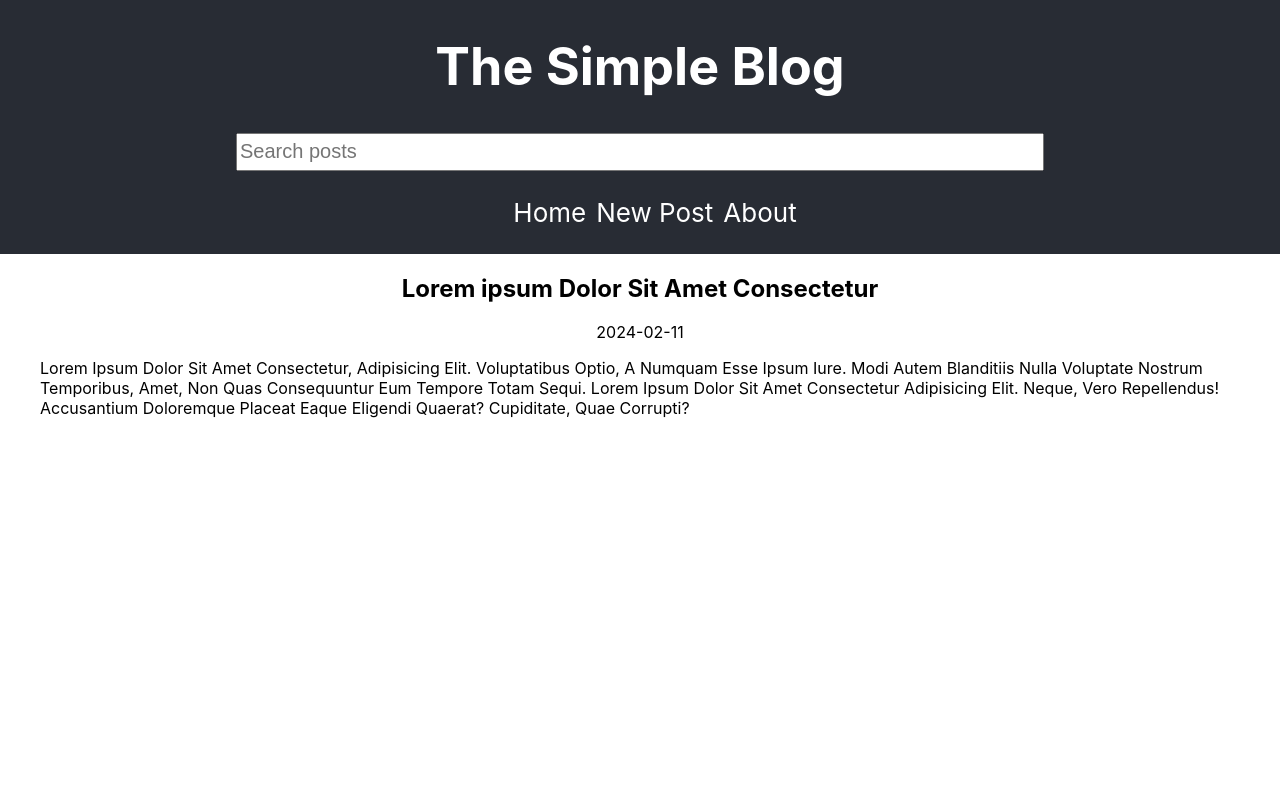
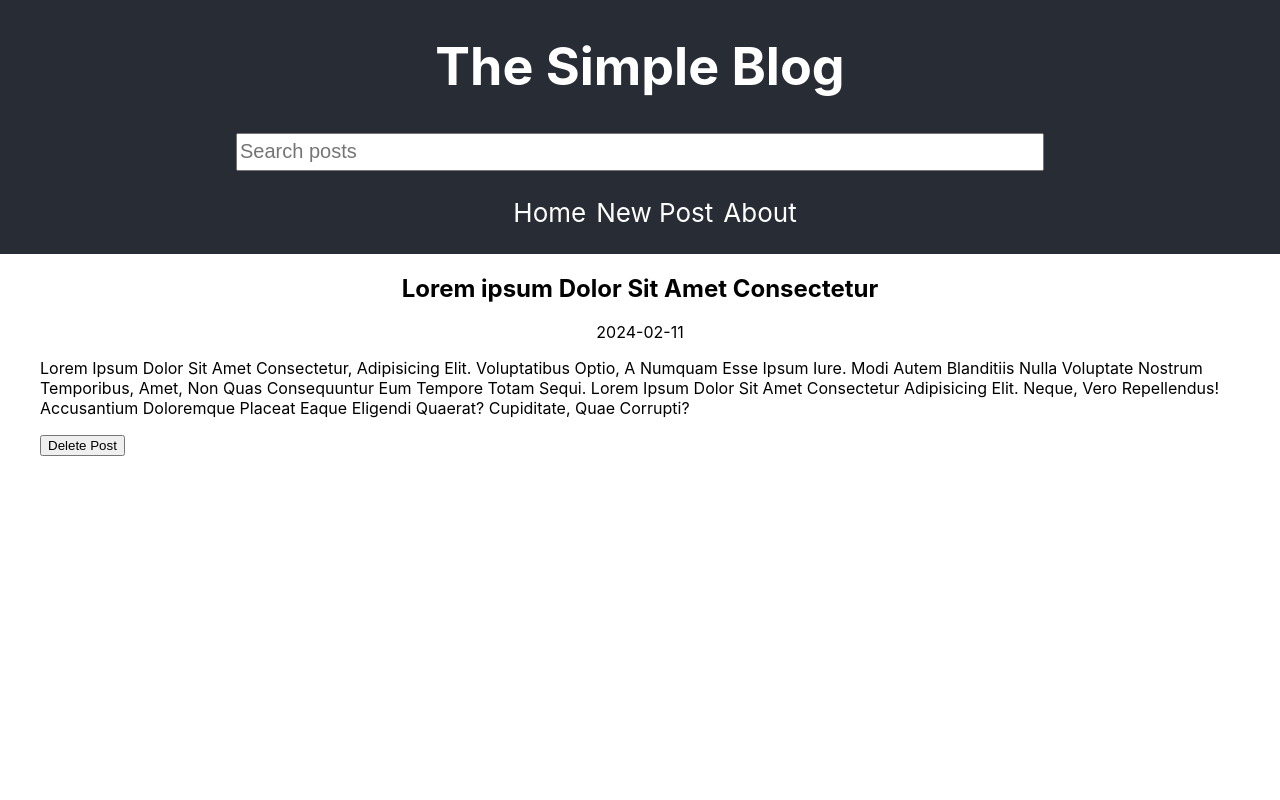
Before and after one commit to enowmbi/react-blog, a React (Create React App) app: page /posts/03635dff-cd2c-4c8b-82d8-308c0d1841dd in a window 1280 px wide. Shown: the top 800 px of the page. Built offline with nearby package versions, Linux system fonts and the light colour scheme.

Commit message:
Add delete functionality

```diff
--- a/src/App.js
+++ b/src/App.js
@@ -6,7 +6,7 @@ import NewPost from "./components/NewPost"
 import PostDetails from "./components/PostDetails"
 import Missing from "./components/Missing"
 import Footer from "./components/Footer"
-import { Routes, Route } from 'react-router-dom'
+import { Routes, Route, useNavigate } from 'react-router-dom'
 import { useState } from 'react'
 import {v4 as uuidv4} from 'uuid'
 
@@ -39,6 +39,14 @@ function App() {
       }
     ])
 
+    const navigate = useNavigate()
+
+    const handleDeletePost = (id) => {
+        const filteredPosts = posts.filter((post) => post.id !== id)
+        setPosts(filteredPosts)
+        navigate("/")
+    }
+
     return (
         <div className="App">
             <Header
@@ -51,7 +59,7 @@ function App() {
                 <Routes>
                     <Route path="/" element={<Home posts={posts} />} />
                     <Route path="/posts/new" element={<NewPost />} />
-                    <Route path="/posts/:id" element={<PostDetails posts={posts}/>} />
+                    <Route path="/posts/:id" element={<PostDetails posts={posts} handleDeletePost={handleDeletePost}/>} />
                     <Route path="/about" element={<About />} />
                     <Route path="/*" element={<Missing />} />
                 </Routes>
--- a/src/components/PostDetails.js
+++ b/src/components/PostDetails.js
@@ -1,6 +1,6 @@
 import { useParams } from 'react-router-dom'
 
-const PostDetails = ({posts}) => {
+const PostDetails = ({posts, handleDeletePost}) => {
     const { id } = useParams()
 
     const post = posts.find((post) => post.id === id)
@@ -9,7 +9,12 @@ const PostDetails = ({posts}) => {
             <main>
                 <h2>{post.title}</h2>
                 <p>{post.date}</p>
-                <article>{post.body}</article>
+                <article>
+                    {post.body}
+                <p>
+                    <button onClick={() => handleDeletePost(post.id)}>Delete Post</button>
+                </p>
+                </article>
             </main>
     )
 
```
